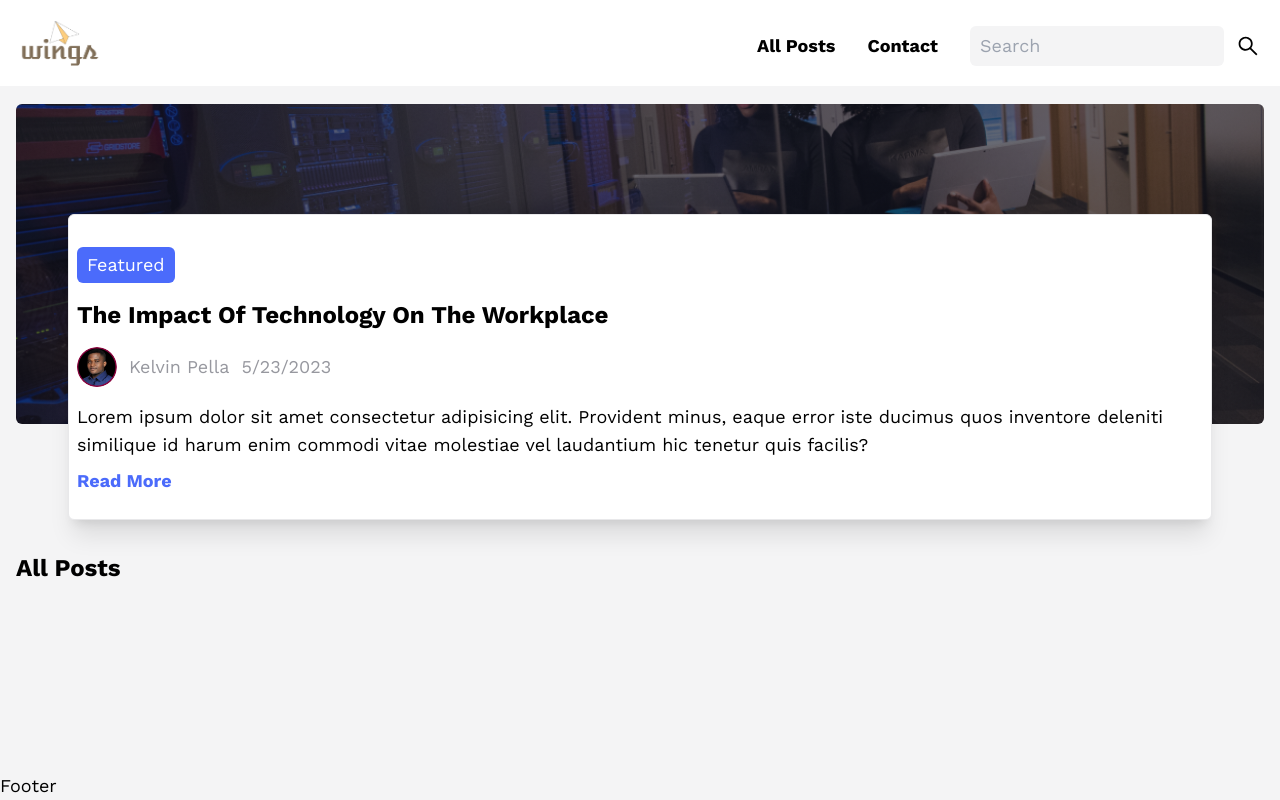
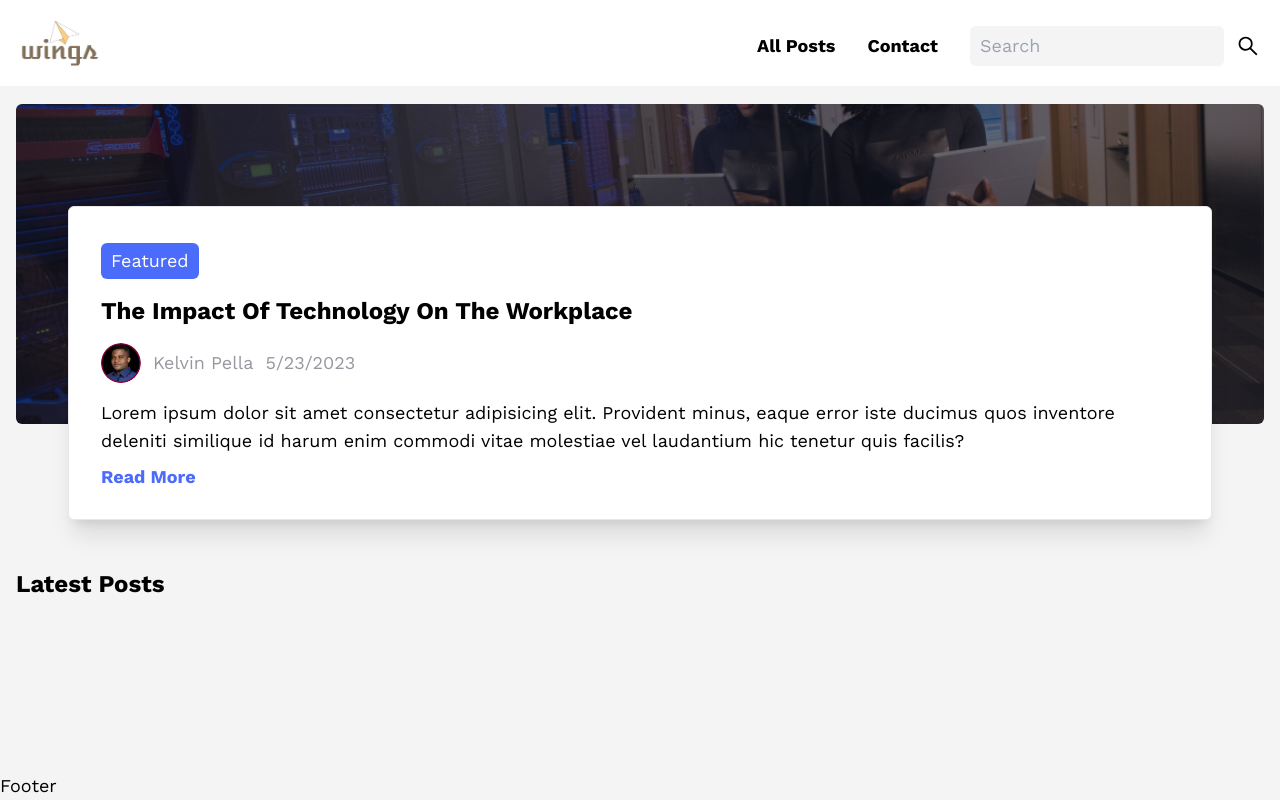
Before and after one commit to kelvinpella/wings-blog, a Next.js app: page / in a window 1280 px wide. Built offline with nearby package versions, Linux system fonts and the light colour scheme; what zod-formik-adapter would draw is missing.

Commit message:
WB-5 Responsive featured post component

```diff
--- a/components/Posts/AllPosts.tsx
+++ /dev/null
@@ -1,3 +0,0 @@
-export default function AllPosts() {
-  return <h1>All Posts</h1>;
-}
--- a/components/Posts/FeaturedPost.tsx
+++ b/components/Posts/FeaturedPost.tsx
@@ -4,8 +4,8 @@ import Author from "./Author";
 import Link from "next/link";
 export default function FeaturedPost() {
   return (
-    <div className="w-full h-featuredHeight relative mb-32 rounded-md bg-featuredBg bg-cover bg-no-repeat bg-center ">
-      <div className="card w-11/12 mx-auto absolute inset-x-0 -bottom-24 py-6 ">
+    <div className="w-full h-featuredHeight relative mb-32 md:mb-36 rounded-md bg-featuredBg bg-cover bg-no-repeat bg-center ">
+      <div className="card w-11/12 mx-auto absolute inset-x-0 -bottom-24  py-6 md:px-6 lg:px-8 md:py-7">
         <CustomButton name="featured" type="button" />
         <h1>The Impact of Technology on the Workplace</h1>
         <Author name="Kelvin Pella" src={profileImage} date={new Date()} />
--- /dev/null
+++ b/components/Posts/LatestPosts.tsx
@@ -0,0 +1,8 @@
+// import allPosts from "@/posts/posts.json";
+// will be a list of all posts sorted in descending order. Only 9 posts will be shown as latest
+// type AllPostType = typeof allPosts
+export default function LatestPosts() {
+//  const
+//   const posts= Object.keys(allPosts).map((postKey)=>allPosts[postKey])
+  return <h1>Latest Posts</h1>;
+}
--- a/components/Posts/Posts.tsx
+++ b/components/Posts/Posts.tsx
@@ -1,11 +1,11 @@
-import AllPosts from "./AllPosts";
+import LatestPosts from "./LatestPosts";
 import FeaturedPost from "./FeaturedPost";
 
 export default function Posts() {
   return (
     <div className="w-full pt-24">
       <FeaturedPost />
-      <AllPosts />
+      <LatestPosts />
     </div>
   );
 }
```
